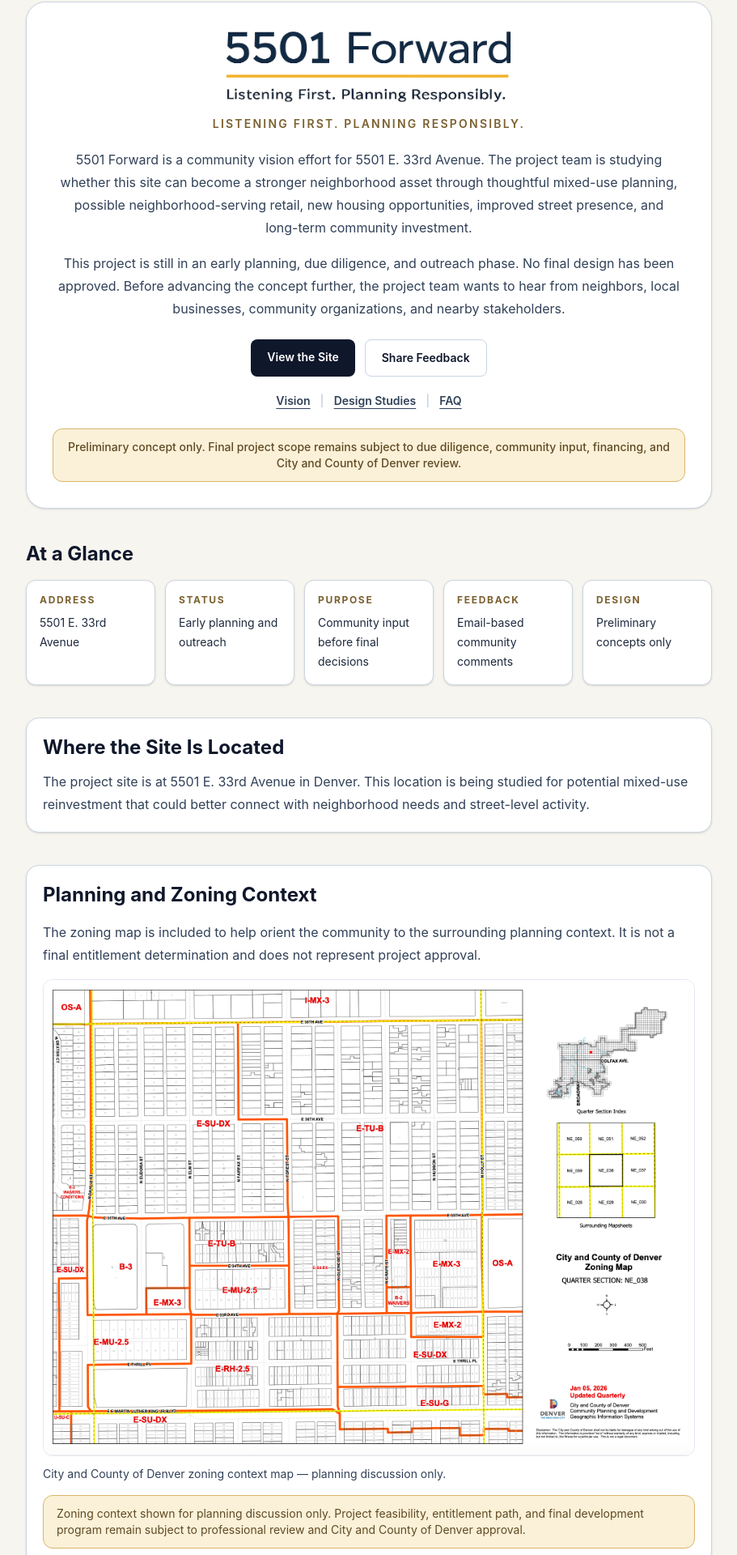
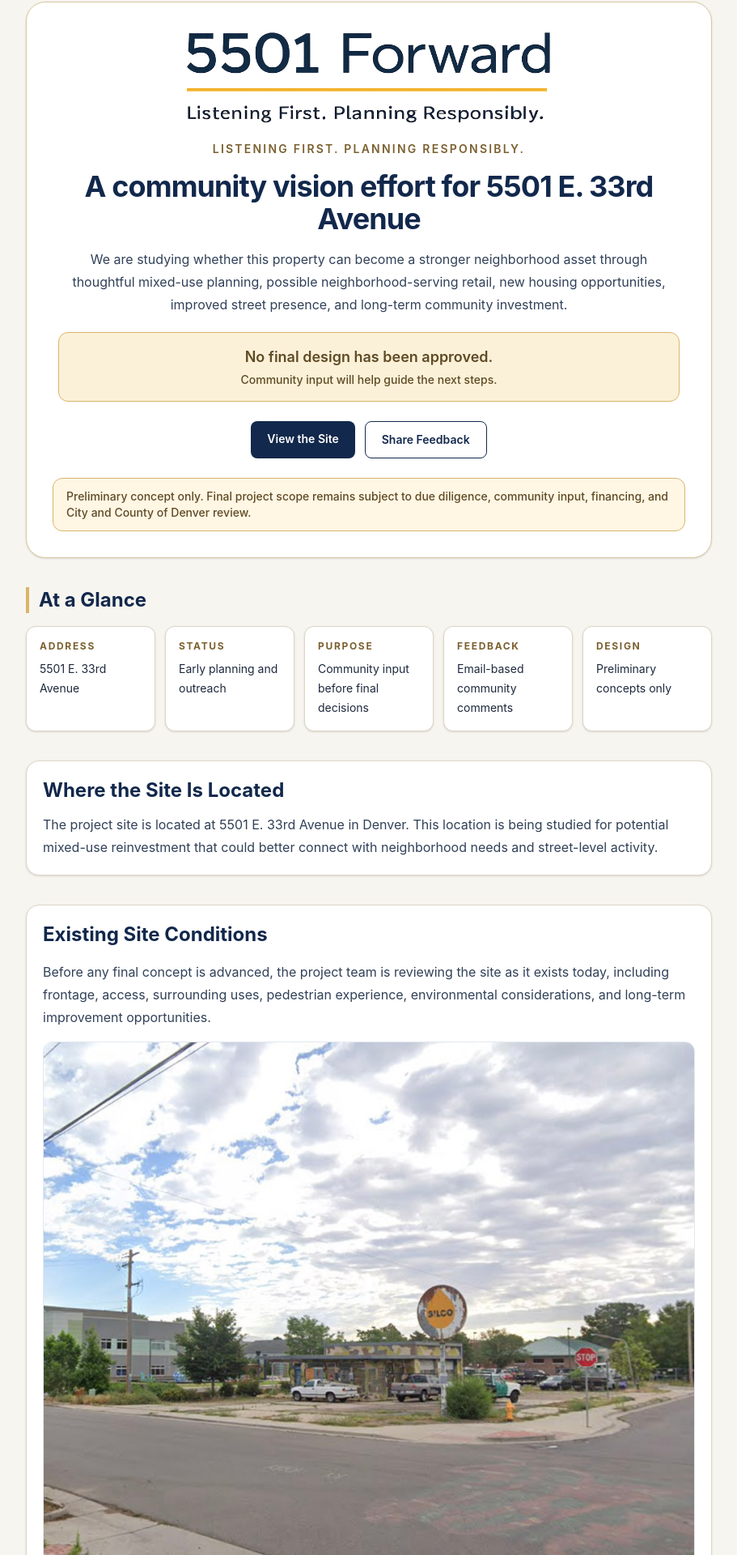
Before and after one commit to martinez-frank/5501-forward-site, a Next.js app: page /community in a window 1280 px wide. Shown: the part 109-2029 px from the top of the page at 81% size, without its empty margins (184-1095 px from the left). Built offline with nearby package versions, Linux system fonts and the light colour scheme.

Commit message:
Redesign community page as standalone postcard-style outreach landing

```diff
--- a/app/community/page.tsx
+++ b/app/community/page.tsx
@@ -15,56 +15,58 @@ const glanceItems = [
   ['Design', 'Preliminary concepts only'],
 ] as const
 
+const feedbackOptions = [
+  'Coffee shop / café',
+  'Small grocery or neighborhood market',
+  'Restaurant',
+  'Childcare or family services',
+  'Health, wellness, or fitness',
+  'Local retail / maker space',
+  'Professional services',
+  'Community gathering space',
+  'Other',
+]
+
 const renderingDisclaimer =
   'Images shown are preliminary and intended for community discussion only. Final design, building height, unit count, retail layout, parking configuration, and project scope remain subject to further due diligence, community input, financing, and City and County of Denver review.'
 
+const publicEmail = '5501forward@buildersgeneralconstruction.com'
+
 export default function CommunityPage() {
   return (
-    <div className="mx-auto w-full max-w-5xl space-y-8 pb-10 text-slate-800 sm:space-y-10">
-      <section className="rounded-3xl border border-slate-300 bg-white p-5 text-center shadow-sm sm:p-8">
+    <div className="mx-auto w-full max-w-5xl space-y-7 pb-10 text-slate-800 sm:space-y-9">
+      <section className="rounded-3xl border border-[#d8c9a2] bg-white p-5 shadow-sm sm:p-8">
         <Image
           src="/images/5501forward.logo.png"
           alt="5501 Forward — Listening First. Planning Responsibly."
-          width={500}
-          height={170}
-          className="mx-auto h-auto w-full max-w-[360px]"
+          width={600}
+          height={204}
+          className="mx-auto h-auto w-full max-w-[460px]"
           priority
         />
-        <p className="mt-3 text-sm font-semibold uppercase tracking-[0.16em] text-[#7b602f]">Listening First. Planning Responsibly.</p>
-        <div className="mx-auto mt-5 max-w-3xl space-y-4 text-base leading-7 text-slate-700">
-          <p>
-            5501 Forward is a community vision effort for 5501 E. 33rd Avenue. The project team is studying whether this
-            site can become a stronger neighborhood asset through thoughtful mixed-use planning, possible neighborhood-serving
-            retail, new housing opportunities, improved street presence, and long-term community investment.
-          </p>
-          <p>
-            This project is still in an early planning, due diligence, and outreach phase. No final design has been approved.
-            Before advancing the concept further, the project team wants to hear from neighbors, local businesses, community
-            organizations, and nearby stakeholders.
-          </p>
+        <p className="mt-4 text-center text-sm font-semibold uppercase tracking-[0.16em] text-[#7b602f]">Listening First. Planning Responsibly.</p>
+        <h1 className="mt-4 text-center text-3xl font-bold tracking-tight text-[#12284c] sm:text-4xl">A community vision effort for 5501 E. 33rd Avenue</h1>
+        <p className="mx-auto mt-4 max-w-3xl text-center text-base leading-7 text-slate-700">
+          We are studying whether this property can become a stronger neighborhood asset through thoughtful mixed-use planning, possible neighborhood-serving retail, new housing opportunities, improved street presence, and long-term community investment.
+        </p>
+        <div className="mx-auto mt-5 max-w-3xl rounded-xl border border-[#d9b56a] bg-[#fbf1d8] p-4 text-center">
+          <p className="text-lg font-semibold text-[#5f4a24]">No final design has been approved.</p>
+          <p className="mt-1 text-sm font-medium text-[#5f4a24]">Community input will help guide the next steps.</p>
         </div>
         <div className="mt-6 flex flex-col justify-center gap-3 sm:flex-row">
-          <a href="#site-location" className="rounded-lg bg-slate-900 px-5 py-3 text-sm font-semibold text-white">View the Site</a>
-          <a href="#share-feedback" className="rounded-lg border border-slate-300 bg-white px-5 py-3 text-sm font-semibold text-slate-900">Share Feedback</a>
+          <a href="#site-location" className="rounded-lg bg-[#12284c] px-5 py-3 text-center text-sm font-semibold text-white">View the Site</a>
+          <a href="#share-feedback" className="rounded-lg border border-[#12284c] bg-white px-5 py-3 text-center text-sm font-semibold text-[#12284c]">Share Feedback</a>
         </div>
-        <div className="mt-5 flex flex-wrap items-center justify-center gap-3 text-sm font-semibold text-slate-700">
-          <a href="#preliminary-vision" className="underline underline-offset-4">Vision</a>
-          <span className="text-slate-300">|</span>
-          <a href="#design-scenarios" className="underline underline-offset-4">Design Studies</a>
-          <span className="text-slate-300">|</span>
-          <a href="#faq" className="underline underline-offset-4">FAQ</a>
-        </div>
-        <p className="mt-6 rounded-xl border border-[#D9B56A] bg-[#FBF1D8] px-4 py-3 text-sm font-medium text-[#5f4a24]">
-          Preliminary concept only. Final project scope remains subject to due diligence, community input, financing, and
-          City and County of Denver review.
+        <p className="mt-6 rounded-xl border border-[#d9b56a] bg-[#fff6e4] px-4 py-3 text-sm font-medium text-[#5f4a24]">
+          Preliminary concept only. Final project scope remains subject to due diligence, community input, financing, and City and County of Denver review.
         </p>
       </section>
 
       <section className="space-y-4">
-        <h2 className="text-2xl font-bold text-slate-900">At a Glance</h2>
+        <h2 className="border-l-4 border-[#d9b56a] pl-3 text-2xl font-bold text-[#12284c]">At a Glance</h2>
         <div className="grid gap-3 sm:grid-cols-2 lg:grid-cols-5">
           {glanceItems.map(([title, detail]) => (
-            <article key={title} className="rounded-xl border border-slate-300 bg-white p-4 shadow-sm">
+            <article key={title} className="rounded-xl border border-[#ddd6c7] bg-white p-4 shadow-sm">
               <h3 className="text-xs font-bold uppercase tracking-[0.14em] text-[#7b602f]">{title}</h3>
               <p className="mt-2 text-sm leading-6">{detail}</p>
             </article>
@@ -72,102 +74,98 @@ export default function CommunityPage() {
         </div>
       </section>
 
-      <section id="site-location" className="space-y-3 rounded-2xl border border-slate-300 bg-white p-5 shadow-sm">
-        <h2 className="text-2xl font-bold text-slate-900">Where the Site Is Located</h2>
+      <section id="site-location" className="space-y-3 rounded-2xl border border-[#ddd6c7] bg-white p-5 shadow-sm">
+        <h2 className="text-2xl font-bold text-[#12284c]">Where the Site Is Located</h2>
         <p className="leading-7 text-slate-700">
-          The project site is at 5501 E. 33rd Avenue in Denver. This location is being studied for potential mixed-use reinvestment
-          that could better connect with neighborhood needs and street-level activity.
+          The project site is located at 5501 E. 33rd Avenue in Denver. This location is being studied for potential mixed-use reinvestment that could better connect with neighborhood needs and street-level activity.
         </p>
       </section>
 
-      <section className="space-y-4 rounded-2xl border border-slate-300 bg-white p-5 shadow-sm">
-        <h2 className="text-2xl font-bold text-slate-900">Planning and Zoning Context</h2>
+      <section className="space-y-4 rounded-2xl border border-[#ddd6c7] bg-white p-5 shadow-sm">
+        <h2 className="text-2xl font-bold text-[#12284c]">Existing Site Conditions</h2>
         <p className="leading-7 text-slate-700">
-          The zoning map is included to help orient the community to the surrounding planning context. It is not a final
-          entitlement determination and does not represent project approval.
+          Before any final concept is advanced, the project team is reviewing the site as it exists today, including frontage, access, surrounding uses, pedestrian experience, environmental considerations, and long-term improvement opportunities.
         </p>
         <figure className="space-y-3">
-          <Image src="/images/5501-zoning-map.png" alt="Zoning context map for 5501 E. 33rd Avenue" width={1400} height={1000} className="h-auto w-full rounded-xl border border-slate-200" />
-          <figcaption className="text-sm text-slate-700">City and County of Denver zoning context map — planning discussion only.</figcaption>
+          <Image src="/images/5501-existing-site.jpg" alt="5501 E. 33rd Avenue existing site condition" width={1600} height={1067} className="h-auto w-full rounded-xl border border-slate-200" />
+          <figcaption className="text-sm text-slate-700">Existing site photo — current site condition</figcaption>
         </figure>
-        <p className="rounded-xl border border-[#D9B56A] bg-[#FBF1D8] px-4 py-3 text-sm text-[#5f4a24]">
-          Zoning context shown for planning discussion only. Project feasibility, entitlement path, and final development program
-          remain subject to professional review and City and County of Denver approval.
-        </p>
       </section>
 
-      <section className="space-y-3 rounded-2xl border border-slate-300 bg-white p-5 shadow-sm">
-        <h2 className="text-2xl font-bold text-slate-900">Existing Site Conditions</h2>
-        <p className="rounded-xl border border-dashed border-slate-300 bg-slate-50 px-4 py-4 text-slate-700">Existing site photo pending upload.</p>
-      </section>
-
-      <section className="space-y-3 rounded-2xl border border-slate-300 bg-white p-5 shadow-sm">
-        <h2 className="text-2xl font-bold text-slate-900">Why This Site Matters</h2>
+      <section className="space-y-3 rounded-2xl border border-[#ddd6c7] bg-white p-5 shadow-sm">
+        <h2 className="text-2xl font-bold text-[#12284c]">Why This Site Matters</h2>
         <p className="leading-7 text-slate-700">This corner may have long-term potential to support neighborhood-serving retail activity, housing opportunities, and a safer, more welcoming street presence. The current stage is focused on listening, due diligence, and understanding what responsible reinvestment could look like for this part of the neighborhood.</p>
       </section>
 
-      <section id="preliminary-vision" className="space-y-4 rounded-2xl border border-slate-300 bg-white p-5 shadow-sm">
-        <h2 className="text-2xl font-bold text-slate-900">Preliminary Neighborhood Vision</h2>
+      <section className="space-y-4 rounded-2xl border border-[#ddd6c7] bg-white p-5 shadow-sm">
+        <h2 className="text-2xl font-bold text-[#12284c]">Preliminary Neighborhood Vision</h2>
         <figure className="space-y-3">
-          <Image src="/images/5501-3story-rendering.jpg" alt="Preliminary mixed-use neighborhood concept rendering" width={1600} height={900} className="h-auto w-full rounded-xl border border-slate-200" />
-          <figcaption className="text-sm font-semibold text-slate-800">Neighborhood-Serving Mixed-Use Concept — Not Final</figcaption>
+          <Image src="/images/5501-3story-rendering.jpg" alt="Preliminary neighborhood-serving mixed-use concept" width={1600} height={900} className="h-auto w-full rounded-xl border border-slate-200" />
+          <figcaption className="text-sm font-semibold text-slate-800">Neighborhood-serving mixed-use concept — not final</figcaption>
         </figure>
-        <p className="rounded-xl border border-[#D9B56A] bg-[#FBF1D8] px-4 py-3 text-sm text-[#5f4a24]">{renderingDisclaimer}</p>
+        <p className="rounded-xl border border-[#d9b56a] bg-[#fbf1d8] px-4 py-3 text-sm text-[#5f4a24]">{renderingDisclaimer}</p>
       </section>
 
-      <section id="design-scenarios" className="space-y-4">
-        <h2 className="text-2xl font-bold text-slate-900">Design Scenarios Being Studied</h2>
+      <section className="space-y-4">
+        <h2 className="border-l-4 border-[#d9b56a] pl-3 text-2xl font-bold text-[#12284c]">Design Scenarios Being Studied</h2>
         <div className="grid gap-4 md:grid-cols-2">
-          <figure className="space-y-3 rounded-2xl border border-slate-300 bg-white p-4 shadow-sm">
-            <Image src="/images/5501-33rd-6story-context-rendering.jpg" alt="Lower-Scale Context Study rendering" width={1600} height={1067} className="h-auto w-full rounded-xl border border-slate-200" />
-            <figcaption className="text-sm font-semibold text-slate-800">Lower-Scale Context Study</figcaption>
+          <figure className="space-y-3 rounded-2xl border border-[#ddd6c7] bg-white p-4 shadow-sm">
+            <Image src="/images/5501-33rd-6story-context-rendering.jpg" alt="Context study scenario concept" width={1600} height={1067} className="h-auto w-full rounded-xl border border-slate-200" />
+            <figcaption className="text-sm font-semibold text-slate-800">Context study scenario — not final</figcaption>
           </figure>
-          <figure className="space-y-3 rounded-2xl border border-slate-300 bg-white p-4 shadow-sm">
-            <Image src="/images/5501-33rd-10story-stepback-rendering.jpg" alt="Stepback Housing Study rendering" width={1600} height={1067} className="h-auto w-full rounded-xl border border-slate-200" />
-            <figcaption className="text-sm font-semibold text-slate-800">Stepback Housing Study</figcaption>
+          <figure className="space-y-3 rounded-2xl border border-[#ddd6c7] bg-white p-4 shadow-sm">
+            <Image src="/images/5501-33rd-10story-stepback-rendering.jpg" alt="Stepback massing study scenario concept" width={1600} height={1067} className="h-auto w-full rounded-xl border border-slate-200" />
+            <figcaption className="text-sm font-semibold text-slate-800">Stepback massing study scenario — not final</figcaption>
           </figure>
         </div>
-        <p className="rounded-xl border border-[#D9B56A] bg-[#FBF1D8] px-4 py-3 text-sm text-[#5f4a24]">{renderingDisclaimer}</p>
       </section>
 
-      <section className="space-y-3 rounded-2xl border border-slate-300 bg-white p-5 shadow-sm">
-        <h2 className="text-2xl font-bold text-slate-900">Design Values Being Studied</h2>
+      <section className="space-y-3 rounded-2xl border border-[#ddd6c7] bg-white p-5 shadow-sm">
+        <h2 className="text-2xl font-bold text-[#12284c]">Design Values Being Studied</h2>
         <ul className="grid gap-3 sm:grid-cols-2">
-          {['Walkability and street safety', 'Neighborhood-serving retail potential', 'Context-sensitive building transitions', 'Durable materials and long-term stewardship', 'Livability and access considerations', 'Public-realm and corner identity improvements'].map((item) => (
+          {['Site conditions', 'Neighborhood fit', 'Ground-floor uses', 'Responsible planning', 'Walkability and safer street experience', 'Public-realm improvements where feasible'].map((item) => (
             <li key={item} className="rounded-lg border border-slate-200 bg-slate-50 px-4 py-3 text-sm text-slate-700">{item}</li>
           ))}
         </ul>
       </section>
 
-      <section className="space-y-3 rounded-2xl border border-slate-300 bg-white p-5 shadow-sm">
-        <h2 className="text-2xl font-bold text-slate-900">What Should This Corner Offer?</h2>
-        <p className="leading-7 text-slate-700">Community feedback is especially helpful on neighborhood-serving uses, safety and mobility priorities, building character, and concerns that should be addressed before any concept moves forward.</p>
+      <section className="space-y-3 rounded-2xl border border-[#ddd6c7] bg-white p-5 shadow-sm">
+        <h2 className="text-2xl font-bold text-[#12284c]">What Should This Corner Offer?</h2>
+        <p className="leading-7 text-slate-700">What would you like this corner to offer the neighborhood?</p>
+        <ul className="grid gap-3 sm:grid-cols-2 lg:grid-cols-3">
+          {feedbackOptions.map((item) => (
+            <li key={item} className="rounded-lg border border-slate-200 bg-slate-50 px-4 py-3 text-sm text-slate-700">{item}</li>
+          ))}
+        </ul>
+        <p className="text-sm leading-6 text-slate-700">This list is intended to gather early community preferences. It does not represent a final tenant plan or commitment.</p>
       </section>
 
-      <section id="share-feedback" className="space-y-3 rounded-2xl border border-slate-300 bg-slate-900 p-6 text-white shadow-sm">
-        <h2 className="text-2xl font-bold">Share Feedback by Email</h2>
-        <p className="text-slate-100">We want to hear from neighbors, local businesses, and community organizations.</p>
-        <button type="button" aria-disabled className="w-full rounded-lg bg-white px-5 py-3 text-sm font-semibold text-slate-900 sm:w-auto">Email contact coming soon</button>
+      <section id="share-feedback" className="space-y-3 rounded-2xl border border-[#0d1d39] bg-[#12284c] p-6 text-white shadow-sm">
+        <h2 className="text-3xl font-bold">We Want to Hear From You</h2>
+        <p className="text-slate-100">What would you like this corner to offer the neighborhood?</p>
+        <a href={`mailto:${publicEmail}`} className="inline-flex w-full items-center justify-center rounded-lg bg-white px-5 py-3 text-sm font-semibold text-[#12284c] sm:w-auto">Email the Project Team</a>
       </section>
 
-      <section className="space-y-3 rounded-2xl border border-slate-300 bg-white p-5 shadow-sm">
-        <h2 className="text-2xl font-bold text-slate-900">How Community Feedback Will Be Used</h2>
-        <p className="leading-7 text-slate-700">Input gathered during this phase will help shape design priorities, refine study scenarios, and inform future conversations with city staff and community stakeholders.</p>
+      <section className="space-y-3 rounded-2xl border border-[#ddd6c7] bg-white p-5 shadow-sm">
+        <h2 className="text-2xl font-bold text-[#12284c]">How Community Feedback Will Be Used</h2>
+        <p className="leading-7 text-slate-700">Input collected during this outreach phase will inform design priorities, scenario refinement, and future conversations with city staff and community stakeholders.</p>
       </section>
 
-      <section className="space-y-3 rounded-2xl border border-slate-300 bg-white p-5 shadow-sm">
-        <h2 className="text-2xl font-bold text-slate-900">Where the Project Stands</h2>
-        <p className="leading-7 text-slate-700">The project remains in early planning, due diligence, and outreach. No final design, zoning path, financing package, building height, unit count, retail tenant mix, or construction timeline has been approved.</p>
+      <section className="space-y-3 rounded-2xl border border-[#ddd6c7] bg-white p-5 shadow-sm">
+        <h2 className="text-2xl font-bold text-[#12284c]">Where the Project Stands</h2>
+        <p className="leading-7 text-slate-700">The project remains in preliminary planning and due diligence. No final design, height, unit count, retail mix, financing package, or construction timeline has been approved.</p>
       </section>
 
-      <section id="faq" className="space-y-4 rounded-2xl border border-slate-300 bg-white p-5 shadow-sm">
-        <h2 className="text-2xl font-bold text-slate-900">FAQ</h2>
+      <section className="space-y-4 rounded-2xl border border-[#ddd6c7] bg-white p-5 shadow-sm">
+        <h2 className="text-2xl font-bold text-[#12284c]">FAQ</h2>
         <div className="space-y-3">
           {[
-            ['Is this project approved?', 'No. This page describes an early planning and outreach phase only.'],
-            ['Has a final building height been selected?', 'No. Different scale options are still being studied.'],
-            ['Is the unit count final?', 'No. Unit count and program mix remain under review.'],
-            ['Can community feedback still influence the concept?', 'Yes. Feedback is being requested before further advancement.'],
+            ['Has this project been approved?', 'No. It remains in preliminary planning and outreach.'],
+            ['Is the building height decided?', 'No. Height is still being studied and no final decision has been made.'],
+            ['Is the concept image the final design?', 'No. Images are preliminary and for community discussion only.'],
+            ['What type of retail is planned?', 'No final tenant mix has been selected or approved.'],
+            ['Can neighbors still shape the plan?', 'Yes. Community feedback is being requested before further advancement.'],
+            ['How will my feedback be used?', 'Feedback will help inform design priorities and scenario refinement.'],
           ].map(([question, answer]) => (
             <article key={question} className="rounded-xl border border-slate-200 bg-slate-50 p-4">
               <h3 className="font-semibold text-slate-900">{question}</h3>
@@ -177,9 +175,10 @@ export default function CommunityPage() {
         </div>
       </section>
 
-      <section className="rounded-2xl border border-slate-300 bg-white p-5 shadow-sm">
-        <h2 className="text-2xl font-bold text-slate-900">Stay Involved</h2>
-        <p className="mt-3 leading-7 text-slate-700">This page will be updated as community outreach continues and as preliminary studies evolve through due diligence and ongoing public input.</p>
+      <section className="space-y-4 rounded-2xl border border-[#ddd6c7] bg-white p-5 shadow-sm">
+        <h2 className="text-2xl font-bold text-[#12284c]">Stay Involved</h2>
+        <p className="leading-7 text-slate-700">This page is part of an early effort to listen, learn, and gather input before the project concept advances further. If you live nearby, work nearby, own property in the area, operate a local business, or represent a community organization, we welcome your feedback.</p>
+        <a href={`mailto:${publicEmail}`} className="inline-flex w-full items-center justify-center rounded-lg bg-[#12284c] px-5 py-3 text-sm font-semibold text-white sm:w-auto">Email the Project Team</a>
       </section>
     </div>
   )
```
